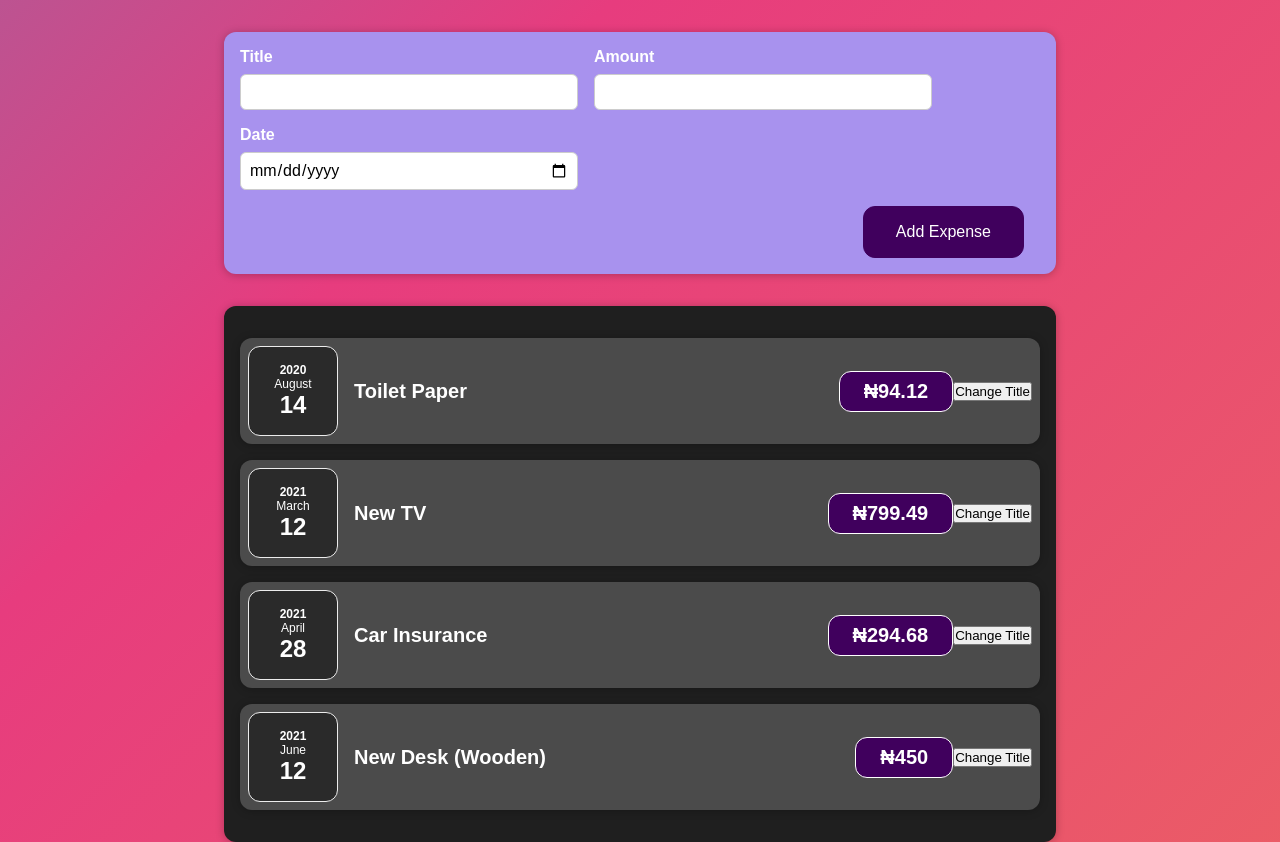
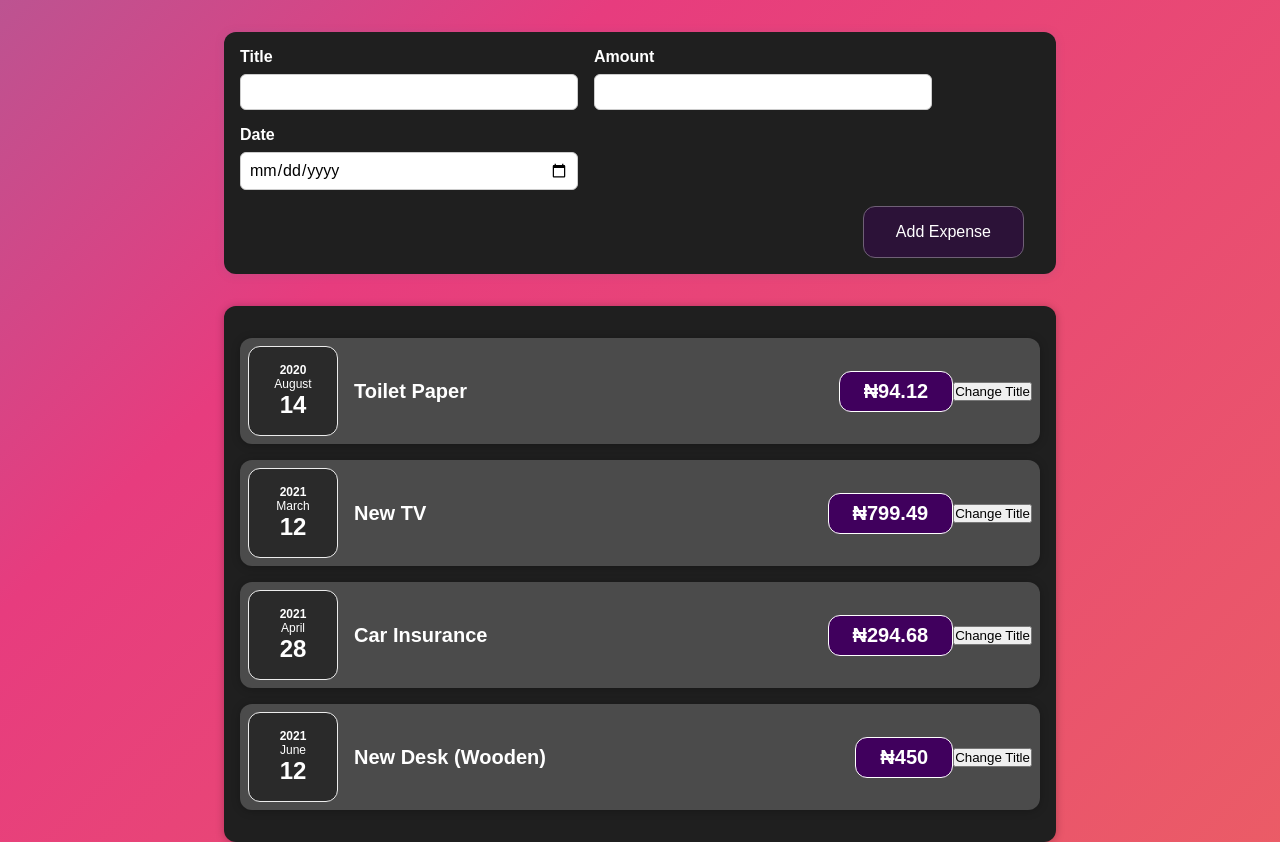
Before and after one commit to CJCODESgit/Expense-Tracker, a React (Create React App) app: page / in a window 1280 px wide. Built offline with nearby package versions, Linux system fonts and the light colour scheme.

Commit message:
css update

```diff
--- a/src/components/NewExpense/NewExpense.css
+++ b/src/components/NewExpense/NewExpense.css
@@ -1,20 +1,20 @@
 .new-expense {
-  background-color: #a892ee;
+  background-color: rgb(31, 31, 31);
   padding: 1rem;
   margin: 2rem auto;
   width: 50rem;
   max-width: 95%;
   border-radius: 12px;
   text-align: center;
-  box-shadow: 0 1px 8px rgba(0, 0, 0, 0.25);
+  box-shadow: 0 1px 8px rgba(126, 87, 135, 0.25);
 }
 
 .new-expense button {
   font: inherit;
   cursor: pointer;
   padding: 1rem 2rem;
-  border: 1px solid #40005d;
-  background-color: #40005d;
+  border: 1px solid #6f6076;
+  background-color: #2c1238;
   color: white;
   border-radius: 12px;
   margin-right: 1rem;
@@ -22,7 +22,7 @@
 
 .new-expense button:hover,
 .new-expense button:active {
-  background-color: #510674;
+  background-color: #530c74;
   border-color: #510674;
 }
 
```
